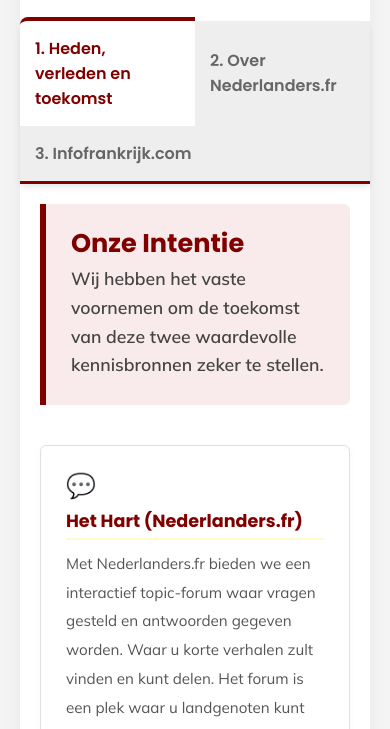
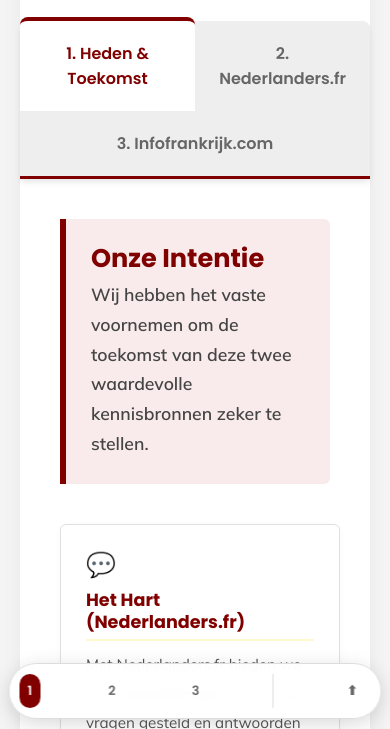
Before and after one commit to antonnoe/infofrankrijk-en-nederlandersfr, a plain HTML site: page index.html in a window 390 px wide. Shown: the part 115-844 px from the top of the page. Drawn offline with Linux system fonts and the light colour scheme.

Commit message:
Enhance layout with floating dock and tab navigation
Refactor CSS and HTML structure for improved layout and functionality. Added floating dock for navigation and adjusted tab navigation styles.

```diff
--- a/index.html
+++ b/index.html
@@ -27,7 +27,8 @@
             background-color: #f4f4f4;
             margin: 0;
             padding: 20px;
-            scroll-behavior: smooth; /* Zorgt voor soepel scrollen */
+            padding-bottom: 80px; /* Extra ruimte voor het zwevende menu */
+            scroll-behavior: smooth;
         }
 
         h1, h2, h3, h4 {
@@ -57,7 +58,7 @@
             flex-direction: column;
         }
 
-        /* --- 4. TAB NAVIGATIE (STICKY) --- */
+        /* --- 4. TAB NAVIGATIE (BOVENAAN - BLIJFT OOK STICKY) --- */
         .tab-nav {
             display: flex;
             background-color: #eee;
@@ -69,6 +70,13 @@
             z-index: 1000;
             border-radius: 8px 8px 0 0;
             box-shadow: 0 4px 6px -1px rgba(0,0,0,0.1);
+        }
+
+        /* Ankerpunt voor het scrollen */
+        #scroll-anchor {
+            position: absolute;
+            top: -20px;
+            left: 0;
         }
 
         .tab-link {
@@ -89,23 +97,15 @@
         .tab-link:first-child { border-top-left-radius: 8px; }
         .tab-link:last-child { border-top-right-radius: 8px; }
 
-        .tab-link:hover {
-            background-color: #e0e0e0;
-            color: var(--primary);
-        }
-
-        .tab-link.active {
-            background-color: var(--white);
-            color: var(--primary);
-            border-top: 4px solid var(--primary);
-            margin-top: -4px;
-        }
+        .tab-link:hover { background-color: #e0e0e0; color: var(--primary); }
+        .tab-link.active { background-color: var(--white); color: var(--primary); border-top: 4px solid var(--primary); margin-top: -4px; }
 
         .tab-content {
             display: none;
             padding: 40px;
             animation: fadeIn 0.6s;
             flex-grow: 1;
+            position: relative; /* Voor het ankerpunt */
         }
 
         /* --- 5. INTENTIE BOX --- */
@@ -124,13 +124,6 @@
             color: var(--primary);
             display: block;
             font-family: 'Poppins', sans-serif;
-        }
-
-        .intentie-subtitle {
-            font-size: 1.1rem;
-            font-weight: 600;
-            color: #444;
-            line-height: 1.5em;
         }
 
         /* --- 6. GRID / TEGELS --- */
@@ -152,31 +145,10 @@
             flex-direction: column;
         }
 
-        .tile:hover {
-            transform: translateY(-3px);
-            box-shadow: 0 5px 15px rgba(0,0,0,0.08);
-            border-color: var(--primary);
-        }
-
-        .tile h4 {
-            font-size: 1.1rem;
-            margin-bottom: 10px;
-            border-bottom: 2px solid var(--accent-yellow);
-            padding-bottom: 5px;
-            display: inline-block;
-        }
-
-        .tile p {
-            font-size: 0.95rem;
-            margin: 0;
-            color: #555;
-        }
-
-        .tile-icon {
-            font-size: 1.5rem;
-            margin-bottom: 10px;
-            color: var(--primary);
-        }
+        .tile:hover { transform: translateY(-3px); box-shadow: 0 5px 15px rgba(0,0,0,0.08); border-color: var(--primary); }
+        .tile h4 { font-size: 1.1rem; margin-bottom: 10px; border-bottom: 2px solid var(--accent-yellow); padding-bottom: 5px; display: inline-block; }
+        .tile p { font-size: 0.95rem; margin: 0; color: #555; }
+        .tile-icon { font-size: 1.5rem; margin-bottom: 10px; color: var(--primary); }
 
         /* --- 7. UPDATE BLOCK --- */
         .update-block {
@@ -186,11 +158,7 @@
             border-radius: 8px;
             margin-bottom: 30px;
         }
-
-        .update-block h3 {
-            margin-bottom: 15px;
-            font-size: 1.3rem;
-        }
+        .update-block h3 { margin-bottom: 15px; font-size: 1.3rem; }
 
         /* --- 8. CTA BUTTONS --- */
         .appeal-text {
@@ -227,42 +195,75 @@
             min-width: 200px;
             text-align: center;
         }
+        .btn:hover { background-color: #600000; }
 
-        .btn:hover {
-            background-color: #600000;
+        /* --- 9. ZWEVEND ONDER-MENU (DOCK) --- */
+        .floating-dock {
+            position: fixed;
+            bottom: 20px;
+            left: 50%;
+            transform: translateX(-50%);
+            background: rgba(255, 255, 255, 0.95);
+            backdrop-filter: blur(10px);
+            padding: 10px 20px;
+            border-radius: 50px;
+            box-shadow: 0 5px 20px rgba(0,0,0,0.15);
+            display: flex;
+            gap: 15px;
+            z-index: 9999;
+            border: 1px solid #ddd;
         }
 
-        /* --- 9. TERUG NAAR BOVEN KNOP --- */
-        #backToTopBtn {
-            display: none; /* Verborgen tot scroll */
-            position: fixed;
-            bottom: 20px;
-            right: 20px;
-            z-index: 9999;
+        .dock-btn {
+            background: none;
             border: none;
-            outline: none;
-            background-color: var(--primary);
-            color: white;
             cursor: pointer;
-            padding: 12px 15px;
-            border-radius: 50%;
-            font-size: 1.2rem;
-            box-shadow: 0 4px 10px rgba(0,0,0,0.3);
-            transition: background-color 0.3s, transform 0.3s;
+            font-family: 'Poppins', sans-serif;
+            font-weight: 600;
+            color: #666;
+            font-size: 0.9rem;
+            padding: 8px 12px;
+            border-radius: 20px;
+            transition: 0.3s;
+            display: flex;
+            align-items: center;
+            gap: 5px;
         }
 
-        #backToTopBtn:hover {
-            background-color: #500000;
-            transform: scale(1.1);
+        .dock-btn:hover {
+            background-color: var(--primary-light-bg);
+            color: var(--primary);
         }
 
-        /* RESPONSIVE */
-        @media (max-width: 768px) {
-            .tab-link { width: 100%; text-align: left; padding: 15px; border-radius: 0; }
-            .tab-nav { border-radius: 8px 8px 0 0; }
-            .tab-content { padding: 20px; }
-            .cta-footer { flex-direction: column; }
-            .btn { width: 100%; box-sizing: border-box; }
+        .dock-btn.active {
+            background-color: var(--primary);
+            color: var(--white);
+        }
+
+        .dock-separator {
+            width: 1px;
+            background-color: #ddd;
+            margin: 0 5px;
+        }
+
+        /* Mobiel aanpassing voor dock */
+        @media (max-width: 600px) {
+            .floating-dock {
+                width: 90%;
+                justify-content: space-between;
+                bottom: 10px;
+                padding: 10px;
+            }
+            .dock-btn {
+                padding: 8px;
+                font-size: 0.8rem;
+            }
+            .btn-text { display: none; } /* Verberg tekst op heel klein scherm, toon alleen icon/nummer */
+            .dock-btn::after { content: attr(data-label); } /* Fallback als text weg is */
+        }
+        @media (min-width: 601px) {
+            .btn-text { display: inline; }
+            .dock-btn::after { content: ""; }
         }
 
         @keyframes fadeIn {
@@ -273,14 +274,14 @@
 </head>
 <body>
 
-<div id="top"></div>
-
 <div class="main-container">
     <h1>Een dynamische 2-eenheid</h1>
 
+    <div id="nav-anchor"></div>
+
     <div class="tab-nav">
-        <button class="tab-link active" onclick="openTab(event, 'Tab1')">1. Heden, verleden en toekomst</button>
-        <button class="tab-link" onclick="openTab(event, 'Tab2')">2. Over Nederlanders.fr</button>
+        <button class="tab-link active" onclick="openTab(event, 'Tab1')">1. Heden & Toekomst</button>
+        <button class="tab-link" onclick="openTab(event, 'Tab2')">2. Nederlanders.fr</button>
         <button class="tab-link" onclick="openTab(event, 'Tab3')">3. Infofrankrijk.com</button>
     </div>
 
@@ -288,7 +289,7 @@
 
         <div class="intentie-box">
             <span class="intentie-title">Onze Intentie</span>
-            <span class="intentie-subtitle">Wij hebben het vaste voornemen om de toekomst van deze twee waardevolle kennisbronnen zeker te stellen.</span>
+            <span style="font-size: 1.1rem; font-weight: 600; color: #444;">Wij hebben het vaste voornemen om de toekomst van deze twee waardevolle kennisbronnen zeker te stellen.</span>
         </div>
 
         <div class="grid-container">
@@ -314,9 +315,7 @@
         <div class="update-block">
             <h3>Modernisering & Toekomst</h3>
             <p>In het afgelopen jaar is hard gewerkt aan het actualiseren van de content van Infofrankrijk. Deze is ook toekomstbestendig gemaakt. U treft interactieve tools aan die de gebruiker kunnen helpen om inzicht en meer kennis te krijgen over zaken die contextueel (persoons- en situatie-gerelateerd) passen bij het scenario dat door de gebruiker zelf wordt geschetst.</p>
-
             <p>Dossiers werden - en worden - actueel gemaakt. De gebruikersinterface werd professioneler en vooral rustiger gemaakt. Infofrankrijk.com zal bovendien onafhankelijk zijn van adverteerders, marketing-algoritmes en sponsors.</p>
-
             <p>Ook heeft een moderniseringsslag achter de schermen van Nederlanders.fr plaatsgevonden. Misschien minder zichtbaar maar, wees verzekerd, daardoor is een robuuste forum-omgeving ontstaan die toekomstbestendig is.</p>
         </div>
 
@@ -423,47 +422,76 @@
 
 </div>
 
-<button onclick="topFunction()" id="backToTopBtn" title="Terug naar boven">⬆</button>
+<div class="floating-dock">
+    <button class="dock-btn active" id="dock-btn-1" onclick="dockNav('Tab1', 'dock-btn-1')" data-label="1">
+        <span class="btn-text">1. Visie</span>
+    </button>
+    <button class="dock-btn" id="dock-btn-2" onclick="dockNav('Tab2', 'dock-btn-2')" data-label="2">
+        <span class="btn-text">2. NL.fr</span>
+    </button>
+    <button class="dock-btn" id="dock-btn-3" onclick="dockNav('Tab3', 'dock-btn-3')" data-label="3">
+        <span class="btn-text">3. InfoFR</span>
+    </button>
+    <div class="dock-separator"></div>
+    <button class="dock-btn" onclick="scrollToNav()">
+        ⬆
+    </button>
+</div>
 
 <script>
+    // Algemene Functie om Tabs te wisselen
     function openTab(evt, tabName) {
         var i, tabcontent, tablinks;
 
-        // Hide all content
+        // Verberg alles
         tabcontent = document.getElementsByClassName("tab-content");
         for (i = 0; i < tabcontent.length; i++) {
             tabcontent[i].style.display = "none";
         }
 
-        // Deactivate all buttons
+        // Deactiveer top navigatie buttons
         tablinks = document.getElementsByClassName("tab-link");
         for (i = 0; i < tablinks.length; i++) {
             tablinks[i].className = tablinks[i].className.replace(" active", "");
         }
 
-        // Show current tab and activate button
+        // Toon nieuwe tab
         document.getElementById(tabName).style.display = "block";
-        evt.currentTarget.className += " active";
-    }
 
-    // --- TERUG NAAR BOVEN SCRIPT ---
-    var mybutton = document.getElementById("backToTopBtn");
-
-    // Wanneer de gebruiker 100px scrollt in de IFRAME, toon knop
-    window.onscroll = function() {scrollFunction()};
-
-    function scrollFunction() {
-        if (document.body.scrollTop > 100 || document.documentElement.scrollTop > 100) {
-            mybutton.style.display = "block";
+        // Activeer de juiste knop in de TOP navigatie
+        // (We doen dit door te zoeken naar de button die deze functie aanroept)
+        if (evt && evt.currentTarget) {
+             evt.currentTarget.className += " active";
         } else {
-            mybutton.style.display = "none";
+            // Als de functie via het Dock wordt aangeroepen, moeten we de top-nav knop handmatig vinden
+            var topNavBtnIndex = tabName.replace("Tab", "") - 1; // Tab1 -> index 0
+            if(tablinks[topNavBtnIndex]) {
+                tablinks[topNavBtnIndex].className += " active";
+            }
         }
     }
 
-    // Wanneer op de knop wordt geklikt
-    function topFunction() {
-        document.body.scrollTop = 0; // Voor Safari
-        document.documentElement.scrollTop = 0; // Voor Chrome, Firefox, IE en Opera
+    // Functie voor het ZWEVENDE MENU (Dock)
+    function dockNav(tabName, btnId) {
+        // 1. Open de tab (gebruik null als evt omdat we geen click event van de top-nav hebben)
+        openTab(null, tabName);
+
+        // 2. Scroll naar boven (naar de tabs)
+        scrollToNav();
+
+        // 3. Update active state van het DOCK zelf
+        var dockBtns = document.getElementsByClassName("dock-btn");
+        for (var i = 0; i < dockBtns.length; i++) {
+            dockBtns[i].className = dockBtns[i].className.replace(" active", "");
+        }
+        document.getElementById(btnId).className += " active";
+    }
+
+    // Scroll functie
+    function scrollToNav() {
+        document.getElementById('nav-anchor').scrollIntoView({
+            behavior: 'smooth'
+        });
     }
 </script>
 
```
